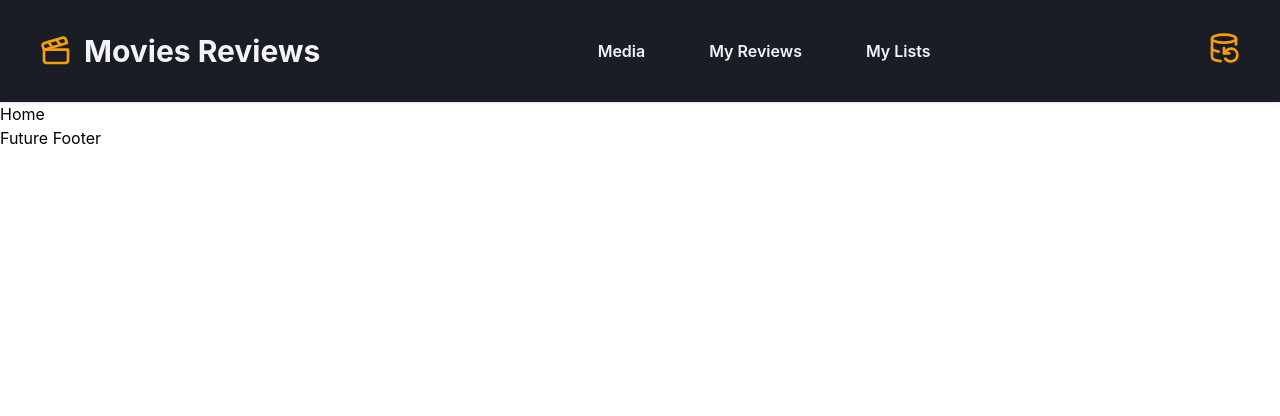
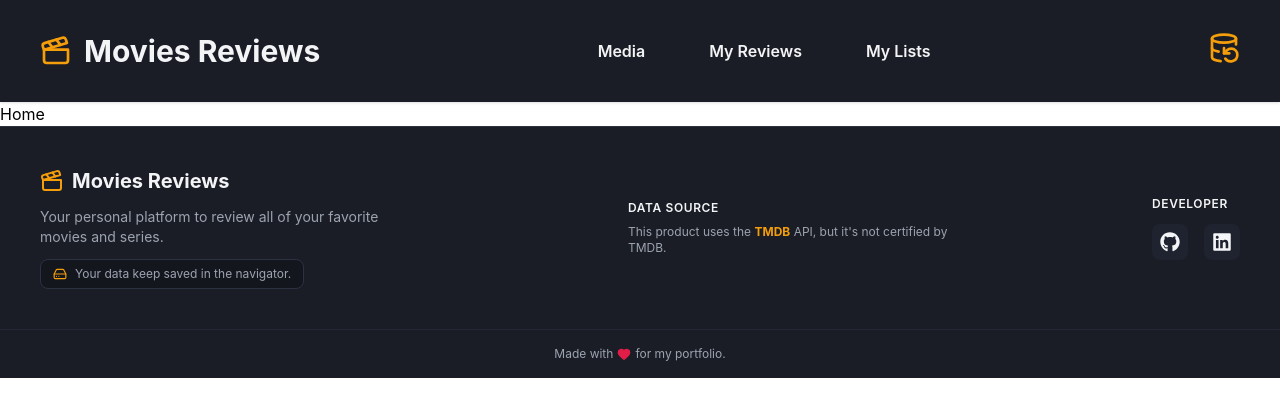
Before and after one commit to daveesin/movies-reviews, a React (Vite) app: page / in a window 1280 px wide. Shown: the top 416 px of the page. Built offline with nearby package versions, Linux system fonts and the light colour scheme.

Commit message:
Install React Icons and create the style and links for the Footer

```diff
--- a/package.json
+++ b/package.json
@@ -14,6 +14,7 @@
     "lucide-react": "^1.32.0",
     "react": "^19.2.8",
     "react-dom": "^19.2.8",
+    "react-icons": "^5.7.0",
     "react-router-dom": "^7.18.2",
     "tailwindcss": "^4.3.3"
   },
--- a/src/App.jsx
+++ b/src/App.jsx
@@ -1,5 +1,6 @@
 import { Outlet } from 'react-router-dom';
 import Navbar from './common/Navbar';
+import Footer from './common/Footer';
 
 function App() {
   return(
@@ -7,7 +8,7 @@ function App() {
 
       <Navbar />
       <Outlet />
-      <h1>Future Footer</h1>
+      <Footer />
 
     </div>
   );
--- a/src/common/Footer.jsx
+++ b/src/common/Footer.jsx
@@ -1,6 +1,68 @@
+import { Link } from 'react-router-dom';
+import { Clapperboard, Heart, HardDrive } from 'lucide-react';
+import { FaLinkedin, FaGithub } from 'react-icons/fa';
+
 function Footer() {
-    return(
-        <h1>Footer</h1>
+    return (
+        <footer className="w-full bg-movies-card border-t border-movies-border text-movies-text mt-auto">
+            <div className="max-w-7xl mx-auto px-10 py-10 flex flex-col md:flex-row justify-between items-start md:items-center gap-8">
+
+                <div className="flex flex-col gap-3 max-w-sm">
+                    <Link to="/" className="flex items-center gap-2 font-bold text-xl">
+                        <Clapperboard className="w-6 h-6 text-movies-accent" />
+                        <span>Movies Reviews</span>
+                    </Link>
+                    <p className="text-sm text-movies-muted">
+                        Your personal platform to review all of your favorite movies and series.
+                    </p>
+                    <div className="flex items-center gap-2 text-xs text-movies-muted bg-movies-bg/50 px-3 py-1.5 rounded-lg border border-movies-border w-fit">
+                        <HardDrive className="w-3.5 h-3.5 text-movies-accent" />
+                        <span>Your data keep saved in the navigator.</span>
+                    </div>
+                </div>
+
+
+                <div className="flex flex-col gap-2 max-w-xs text-xs text-movies-muted">
+                    <span className="font-semibold text-movies-text uppercase tracking-wider">Data Source</span>
+                    <p>
+                        This product uses the <strong className="text-movies-accent">TMDB</strong> API, but it's not certified by TMDB.
+                    </p>
+                </div>
+
+
+                <div className="flex flex-col gap-3">
+                    <span className="font-semibold text-xs text-movies-text uppercase tracking-wider">Developer</span>
+                    <div className="flex items-center gap-4">
+                        <a
+                            href="https://github.com/daveesin"
+                            target="_blank"
+                            rel="noreferrer"
+                            className="p-2 rounded-lg bg-movies-border/30 hover:bg-movies-border text-movies-text hover:text-movies-accent transition-colors"
+                            title="GitHub Repo"
+                        >
+                            <FaGithub className="w-5 h-5" />
+                        </a>
+                        <a
+                            href="www.linkedin.com/in/davi-silva-gonçalves-ba3121250"
+                            target="_blank"
+                            rel="noreferrer"
+                            className="p-2 rounded-lg bg-movies-border/30 hover:bg-movies-border text-movies-text hover:text-movies-accent transition-colors"
+                            title="LinkedIn"
+                        >
+                            <FaLinkedin className="w-5 h-5" />
+                        </a>
+                    </div>
+                </div>
+
+            </div>
+
+
+            <div className="border-t border-movies-border/50 py-4 px-10 text-center text-xs text-movies-muted flex items-center justify-center gap-1">
+                <span>Made with</span>
+                <Heart className="w-3.5 h-3.5 text-movies-danger fill-movies-danger" />
+                <span>for my portfolio.</span>
+            </div>
+        </footer>
     );
 }
 
```
Also changed, not shown: 1 other file (tests, documents, lock files or other folders).
